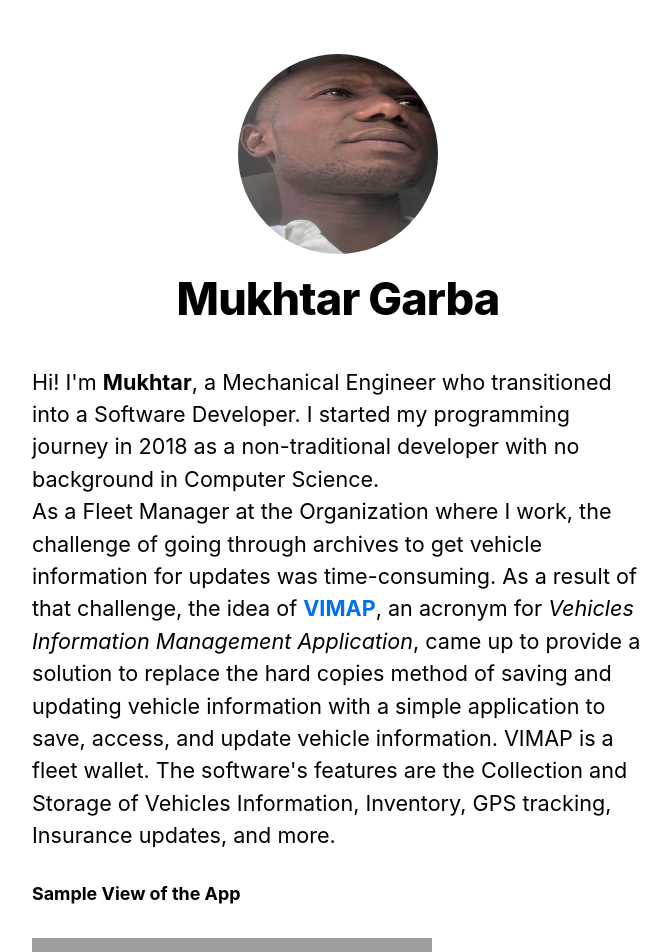
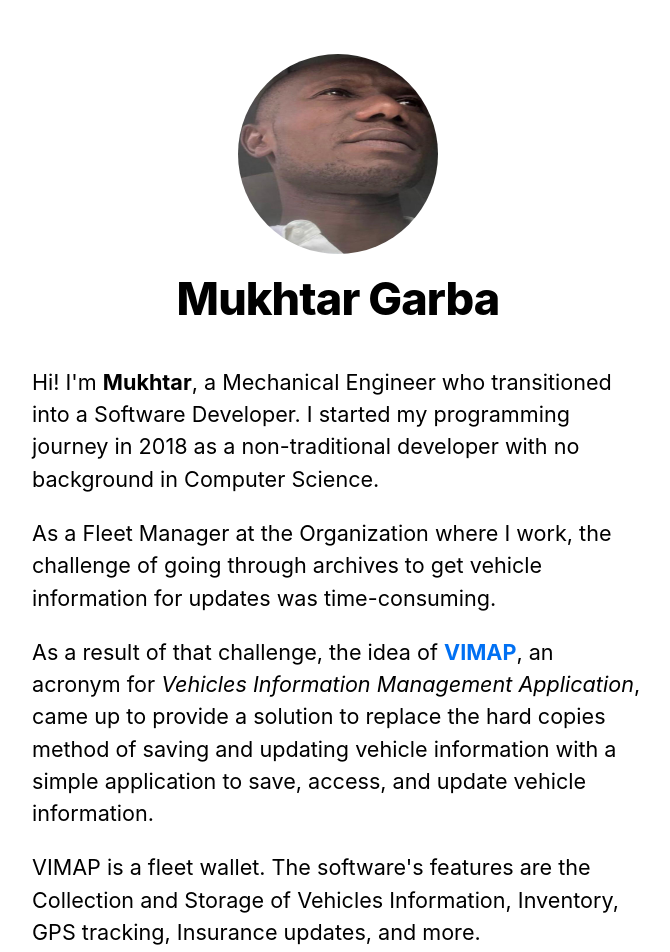
Before and after one commit to mukhtar-github/nextjs-app, a Next.js app in the folder nextjs-blog/: page / in a window 1280 px wide. Shown: the top 952 px of the page, without its empty margins (302-972 px from the left). Built offline with nearby package versions, Linux system fonts and the light colour scheme; grey boxes are pictures that could not be loaded.

Commit message:
Update file

```diff
--- a/nextjs-blog/pages/index.js
+++ b/nextjs-blog/pages/index.js
@@ -27,20 +27,32 @@ export default function Home({ allPostsData }) {
             transitioned into a Software Developer. I started my programming
             journey in 2018 as a non-traditional developer with no background in
             Computer Science.
-            <br />
+          </p>
+        </div>
+        <div>
+          <p>
             As a Fleet Manager at the Organization where I work, the challenge
             of going through archives to get vehicle information for updates was
-            time-consuming. As a result of that challenge, the idea of{" "}
+            time-consuming.
+          </p>
+        </div>
+        <div>
+          <p>
+            As a result of that challenge, the idea of{" "}
             <strong>
               <a href="https://www.vimap.io/">VIMAP</a>
             </strong>
             , an acronym for <i>Vehicles Information Management Application</i>,
             came up to provide a solution to replace the hard copies method of
             saving and updating vehicle information with a simple application to
-            save, access, and update vehicle information. VIMAP is a fleet
-            wallet. The software's features are the Collection and Storage of
-            Vehicles Information, Inventory, GPS tracking, Insurance updates,
-            and more.
+            save, access, and update vehicle information.
+          </p>
+        </div>
+        <div>
+          <p>
+            VIMAP is a fleet wallet. The software's features are the Collection
+            and Storage of Vehicles Information, Inventory, GPS tracking,
+            Insurance updates, and more.
           </p>
         </div>
         <h5>Sample View of the App</h5>
```
